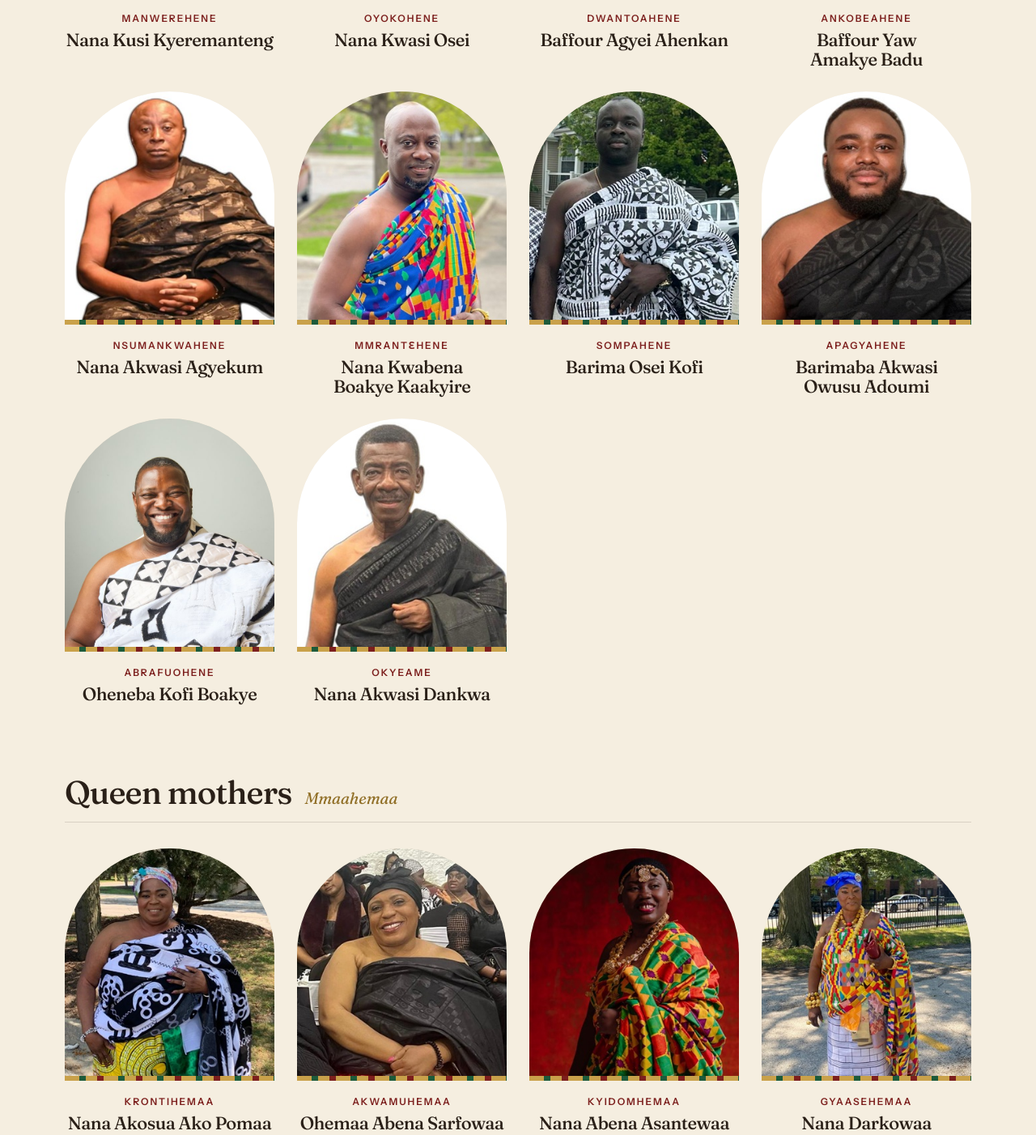
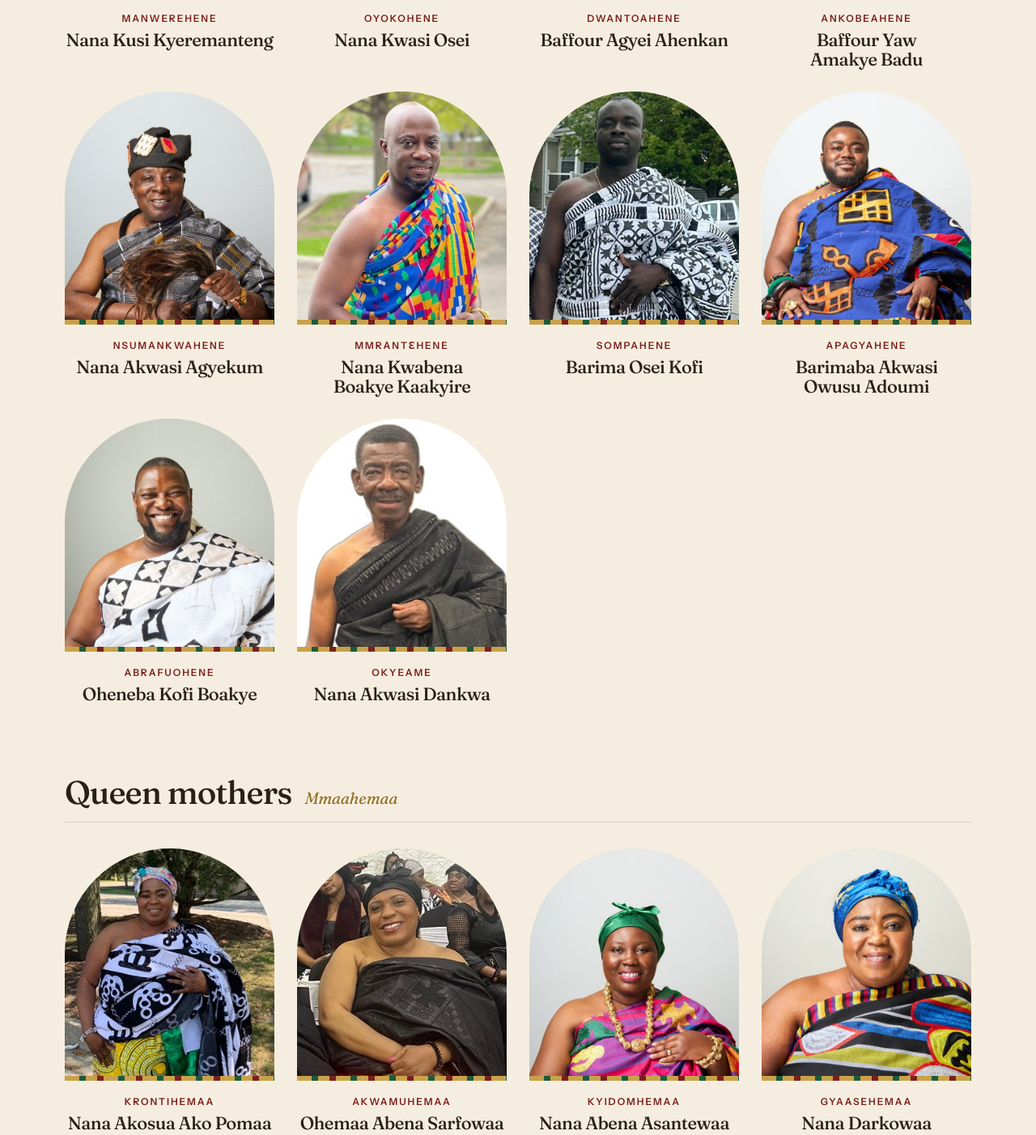
Before and after one commit to eoforidanso/asantemanchicago, a plain HTML site: page executive-team.html in a window 1280 px wide. Shown: the part 5350-6752 px from the top of the page at 81% size. Drawn offline with Linux system fonts and the light colour scheme.

Commit message:
Leadership: BIR Studios portraits for Adoumi, Agyekum, Asantewaa, Darkowaa
Co-Authored-By: Claude Opus 5.5 <noreply@anthropic.com>

```diff
--- a/executive-team.html
+++ b/executive-team.html
@@ -201,7 +201,7 @@
           <h3>Baffour Yaw Amakye Badu</h3>
         </div>
         <div class="seat">
-          <div class="seat-frame"><img src="assets/img/people/akwasi-agyekum.jpg" alt="Nana Akwasi Agyekum" loading="lazy" width="315" height="350"></div>
+          <div class="seat-frame"><img src="assets/img/people/birs-agyekum.jpg" alt="Nana Akwasi Agyekum" loading="lazy" width="315" height="350"></div>
           <div class="stool-title">Nsumankwahene</div>
           <h3>Nana Akwasi Agyekum</h3>
         </div>
@@ -216,7 +216,7 @@
           <h3>Barima Osei Kofi</h3>
         </div>
         <div class="seat">
-          <div class="seat-frame"><img src="assets/img/people/akwasi-owusu-adoumi.jpg" alt="Barimaba Akwasi Owusu Adoumi" loading="lazy" width="315" height="350"></div>
+          <div class="seat-frame"><img src="assets/img/people/birs-adoumi.jpg" alt="Barimaba Akwasi Owusu Adoumi" loading="lazy" width="315" height="350"></div>
           <div class="stool-title">Apagyahene</div>
           <h3>Barimaba Akwasi Owusu Adoumi</h3>
         </div>
@@ -246,12 +246,12 @@
           <h3>Ohemaa Abena Sarfowaa</h3>
         </div>
         <div class="seat">
-          <div class="seat-frame"><img src="assets/img/people/Nana-Abena-Asantewaa.jpg" alt="Nana Abena Asantewaa" loading="lazy" width="315" height="350"></div>
+          <div class="seat-frame"><img src="assets/img/people/birs-asantewaa.jpg" alt="Nana Abena Asantewaa" loading="lazy" width="315" height="350"></div>
           <div class="stool-title">Kyidomhemaa</div>
           <h3>Nana Abena Asantewaa</h3>
         </div>
         <div class="seat">
-          <div class="seat-frame"><img src="assets/img/people/Nana-Darkowaa.jpg" alt="Nana Darkowaa" loading="lazy" width="315" height="350"></div>
+          <div class="seat-frame"><img src="assets/img/people/birs-darkowaa.jpg" alt="Nana Darkowaa" loading="lazy" width="315" height="350"></div>
           <div class="stool-title">Gyaasehemaa</div>
           <h3>Nana Darkowaa</h3>
         </div>
```
Also changed, not shown: index.html (+1 -1 lines), src/data/leadership.json (+4 -4 lines), assets/img/people/birs-adoumi.jpg (added), assets/img/people/birs-agyekum.jpg (added), assets/img/people/birs-asantewaa.jpg (added), assets/img/people/birs-darkowaa.jpg (added), 1 other file.
